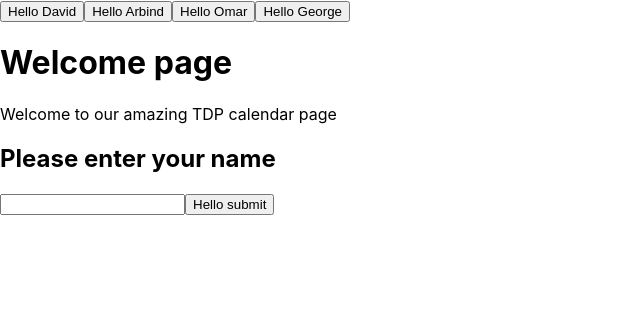
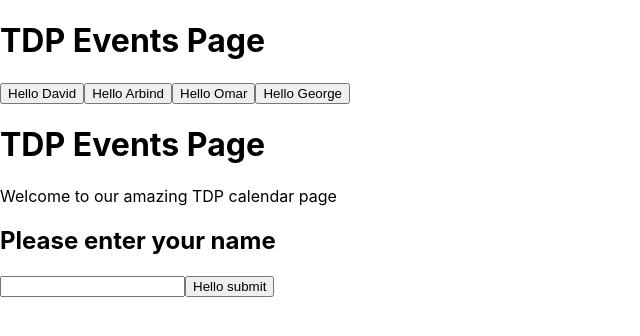
Before and after one commit to paramount197/TestDeploy, a React (Create React App) app: page / in a window 1280 px wide. Shown: the top 336 px of the page, without its empty margins (0-640 px from the left). Built offline with nearby package versions, Linux system fonts and the light colour scheme.

Commit message:
added header component

```diff
--- a/src/App.js
+++ b/src/App.js
@@ -3,6 +3,7 @@ import logo from "./logo.svg";
 import "./App.css";
 import Button from "./block/Button";
 import Welcome from "./pages/Welcome";
+import Header from "./block/Header";
 
 function App() {
   // Change pageNumber to a number for you to work on and ONLY see your page.
@@ -10,6 +11,7 @@ function App() {
   var pageNumber = 0;
   return (
     <>
+    <Header />
       <Button name="David" />
       <Button name="Arbind" />
       <Button name="Omar" />
--- /dev/null
+++ b/src/block/Header.js
@@ -0,0 +1,7 @@
+import React from "react";
+
+function Header() {
+    return <h1> TDP Events Page</h1>;
+}
+
+export default Header;
--- a/src/pages/Welcome.js
+++ b/src/pages/Welcome.js
@@ -1,10 +1,10 @@
 import React from "react";
 import Button from "../block/Button";
-
+import Header from "../block/Header"
 function Welcome() {
   return (
     <>
-      <h1>Welcome page</h1>
+      <Header />
       <p>Welcome to our amazing TDP calendar page</p>
       <h2>Please enter your name</h2>
       <input></input>
```
